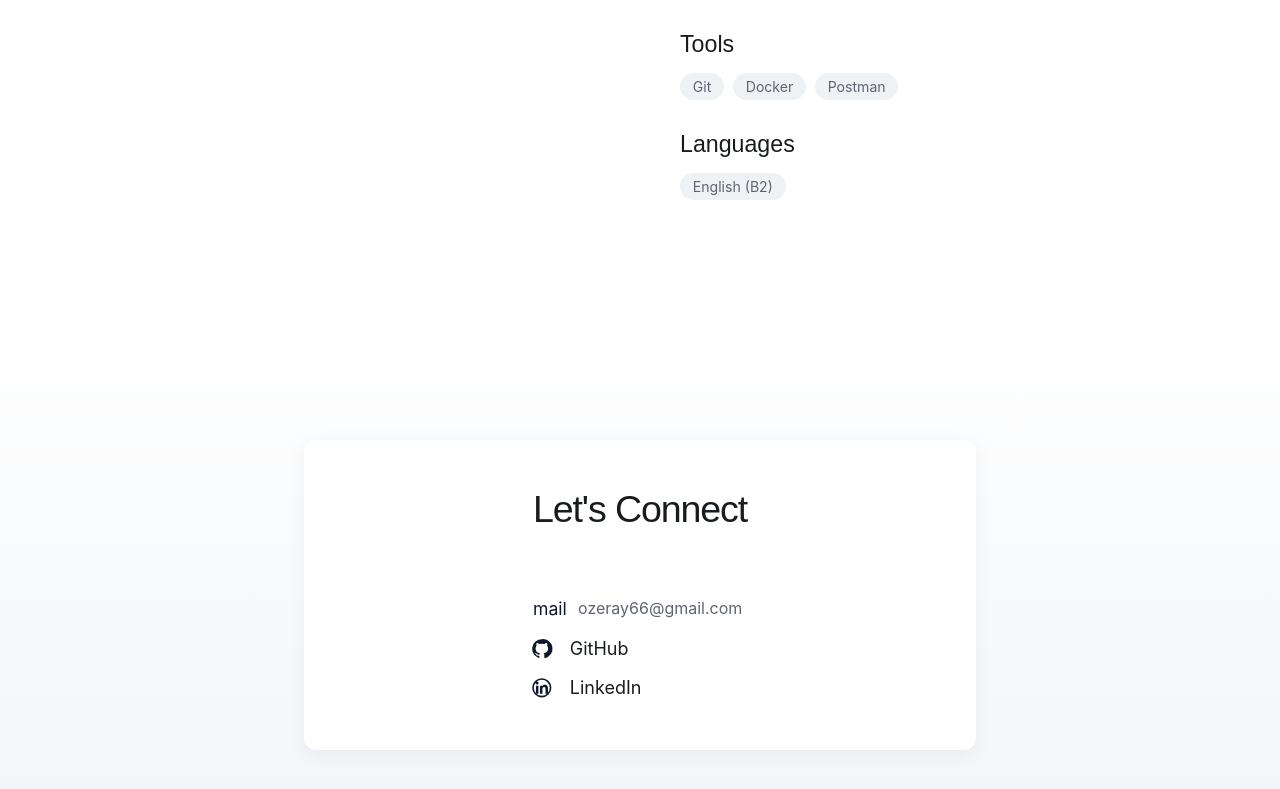
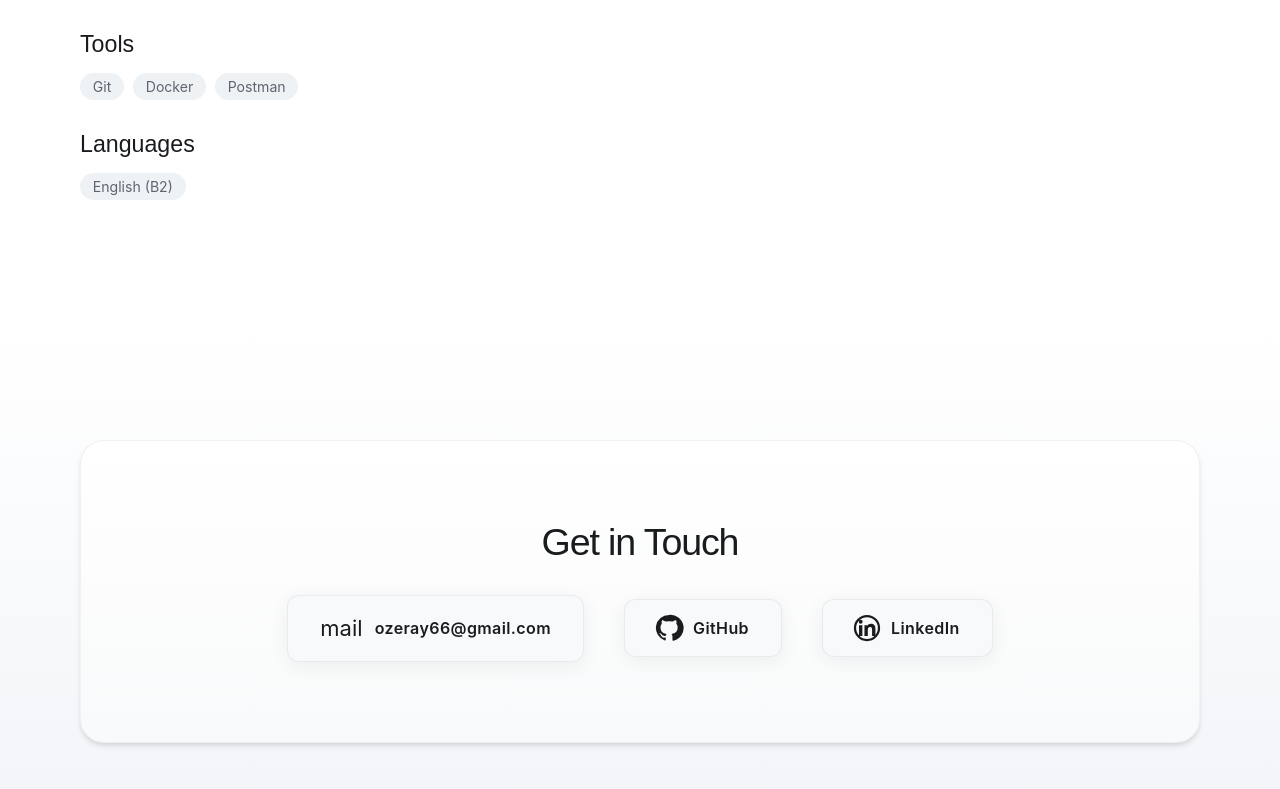
Before and after one commit to Eray-OZ/Portfolio, a React (Vite) app: page / in a window 1280 px wide. Shown: the part 2457-3246 px from the top of the page. Built offline with nearby package versions, Linux system fonts and the light colour scheme.

Commit message:
refactor: reorder experience section and modernize contact component UI styling

```diff
--- a/src/components/Contact.jsx
+++ b/src/components/Contact.jsx
@@ -1,9 +1,8 @@
 function GithubIcon() {
   return (
-    <svg aria-hidden="true" viewBox="0 0 24 24">
+    <svg aria-hidden="true" viewBox="0 0 24 24" width="24" height="24" fill="currentColor">
       <path
         d="M12 1.5a10.5 10.5 0 0 0-3.32 20.46c.53.1.72-.23.72-.52v-1.84c-2.95.64-3.58-1.25-3.58-1.25-.48-1.21-1.16-1.53-1.16-1.53-.95-.65.07-.64.07-.64 1.05.08 1.61 1.08 1.61 1.08.94 1.6 2.46 1.14 3.05.87.09-.68.37-1.14.67-1.4-2.36-.27-4.84-1.18-4.84-5.26 0-1.16.42-2.1 1.09-2.84-.1-.27-.47-1.36.11-2.84 0 0 .9-.29 2.95 1.08a10.3 10.3 0 0 1 5.38 0c2.05-1.37 2.95-1.08 2.95-1.08.58 1.48.21 2.57.11 2.84.68.74 1.09 1.68 1.09 2.84 0 4.09-2.49 4.98-4.86 5.25.38.33.72.99.72 1.99v2.95c0 .29.19.63.73.52A10.5 10.5 0 0 0 12 1.5Z"
-        fill="currentColor"
       />
     </svg>
   )
@@ -11,14 +10,12 @@ function GithubIcon() {
 
 function LinkedinIcon() {
   return (
-    <svg aria-hidden="true" viewBox="0 0 24 24">
+    <svg aria-hidden="true" viewBox="0 0 24 24" width="24" height="24" fill="currentColor">
       <path
         d="M6.94 8.5a1.56 1.56 0 1 1 0-3.12 1.56 1.56 0 0 1 0 3.12ZM5.6 18.4h2.69V9.82H5.6V18.4Zm4.38 0h2.68v-4.79c0-1.27.24-2.5 1.82-2.5 1.56 0 1.58 1.46 1.58 2.58v4.71h2.69v-5.25c0-2.58-.56-4.56-3.58-4.56-1.45 0-2.42.79-2.82 1.54h-.04V9.82H9.98c.03.75 0 8.58 0 8.58Z"
-        fill="currentColor"
       />
       <path
         d="M12 1.5a10.5 10.5 0 1 0 0 21 10.5 10.5 0 0 0 0-21Zm0 19.2a8.7 8.7 0 1 1 0-17.4 8.7 8.7 0 0 1 0 17.4Z"
-        fill="currentColor"
       />
     </svg>
   )
@@ -27,46 +24,48 @@ function LinkedinIcon() {
 function Contact() {
   return (
     <section className="section section--muted" id="contact">
-      <div className="shell max-w-2xl mx-auto">
-        <div className="contact-card flex flex-col items-center text-center p-12" style={{ display: 'flex' }}>
-          <div className="contact-card__intro flex flex-col items-center">
-            <h2 className="section-title section-title--tight mb-8">Let&apos;s Connect</h2>
+      <div className="shell">
+        <div className="flex flex-col items-center justify-center text-center py-20 px-8 bg-surface-container-lowest rounded-3xl shadow-md border border-surface-variant/50 w-full relative overflow-hidden">
+          {/* Subtle background decoration */}
+          <div className="absolute inset-0 bg-gradient-to-b from-transparent to-surface-container-low/50 pointer-events-none" />
 
-            <div className="contact-list flex flex-col items-center gap-6 w-full">
-              <a href="mailto:ozeray66@gmail.com" className="contact-list__item group hover:text-primary transition-colors cursor-pointer text-lg">
-                <span className="material-symbols-outlined" aria-hidden="true">
+          <div className="relative z-10 flex flex-col items-center w-full">
+            <h2 className="section-title section-title--tight mb-10">Get in Touch</h2>
+
+            <div className="flex flex-wrap justify-center items-center gap-6 md:gap-10 w-full max-w-4xl">
+              <a
+                href="mailto:ozeray66@gmail.com"
+                className="flex items-center gap-3 px-8 py-4 bg-surface text-on-surface rounded-full hover:bg-primary hover:text-white transition-all duration-300 shadow-[0_4px_20px_rgba(0,0,0,0.06)] hover:shadow-[0_8px_30px_rgba(0,0,0,0.12)] border border-outline-variant/30 hover:scale-105"
+              >
+                <span className="material-symbols-outlined text-[22px]" aria-hidden="true">
                   mail
                 </span>
-                <span>ozeray66@gmail.com</span>
+                <span className="font-semibold text-base tracking-wide">ozeray66@gmail.com</span>
               </a>
 
-              <div className="contact-list__item">
               <a
-                  className="contact-social text-lg"
                 href="https://github.com/Eray-OZ"
                 rel="noreferrer"
                 target="_blank"
+                className="flex items-center gap-3 px-8 py-4 bg-surface text-on-surface rounded-full hover:bg-primary hover:text-white transition-all duration-300 shadow-[0_4px_20px_rgba(0,0,0,0.06)] hover:shadow-[0_8px_30px_rgba(0,0,0,0.12)] border border-outline-variant/30 hover:scale-105"
               >
-                  <span className="contact-social__icon scale-125 mr-2">
+                <span className="scale-125 flex items-center justify-center w-6 h-6">
                   <GithubIcon />
                 </span>
-                  <span>GitHub</span>
+                <span className="font-semibold text-base tracking-wide">GitHub</span>
               </a>
-              </div>
 
-              <div className="contact-list__item">
               <a
-                  className="contact-social text-lg"
                 href="https://www.linkedin.com/in/eray-öz-5b7437207/"
                 rel="noreferrer"
                 target="_blank"
+                className="flex items-center gap-3 px-8 py-4 bg-surface text-on-surface rounded-full hover:bg-primary hover:text-white transition-all duration-300 shadow-[0_4px_20px_rgba(0,0,0,0.06)] hover:shadow-[0_8px_30px_rgba(0,0,0,0.12)] border border-outline-variant/30 hover:scale-105"
               >
-                  <span className="contact-social__icon scale-125 mr-2">
+                <span className="scale-125 flex items-center justify-center w-6 h-6">
                   <LinkedinIcon />
                 </span>
-                  <span>LinkedIn</span>
+                <span className="font-semibold text-base tracking-wide">LinkedIn</span>
               </a>
-              </div>
             </div>
           </div>
         </div>
--- a/src/components/ExpAndSkills.jsx
+++ b/src/components/ExpAndSkills.jsx
@@ -31,21 +31,6 @@ function ExpAndSkills() {
   return (
     <section className="section section--plain" id="experience">
       <div className="shell split-section">
-        <div>
-          <h2 className="section-title section-title--tight">Experience</h2>
-          <div className="timeline">
-            {experiences.map((item) => (
-              <article className="timeline__item" key={`${item.period}-${item.title}`}>
-                <span className={`timeline__marker${item.current ? ' is-current' : ''}`} />
-                <span className="timeline__period">{item.period}</span>
-                <h3>{item.title}</h3>
-                <p className="timeline__company">{item.company}</p>
-                <p className="timeline__description">{item.description}</p>
-              </article>
-            ))}
-          </div>
-        </div>
-
         <div id="skills">
           <h2 className="section-title section-title--tight">Skills &amp; Tools</h2>
 
@@ -64,6 +49,21 @@ function ExpAndSkills() {
             ))}
           </div>
         </div>
+
+        <div>
+          <h2 className="section-title section-title--tight">Experience</h2>
+          <div className="timeline">
+            {experiences.map((item) => (
+              <article className="timeline__item" key={`${item.period}-${item.title}`}>
+                <span className={`timeline__marker${item.current ? ' is-current' : ''}`} />
+                <span className="timeline__period">{item.period}</span>
+                <h3>{item.title}</h3>
+                <p className="timeline__company">{item.company}</p>
+                <p className="timeline__description">{item.description}</p>
+              </article>
+            ))}
+          </div>
+        </div>
       </div>
     </section>
   )
```
Lines whose indentation alone changed are shown as unchanged.
